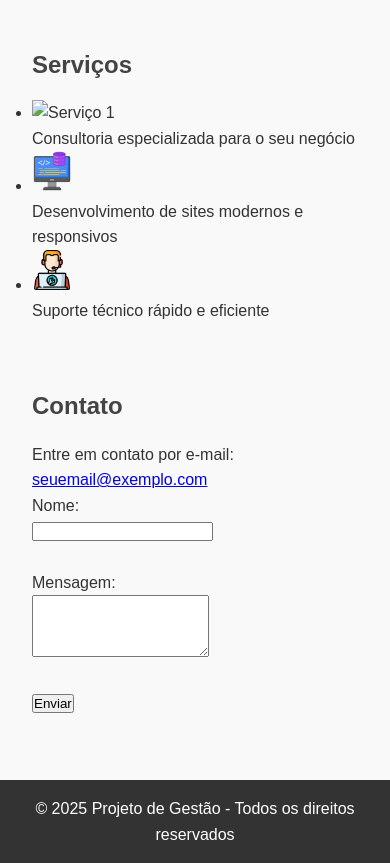
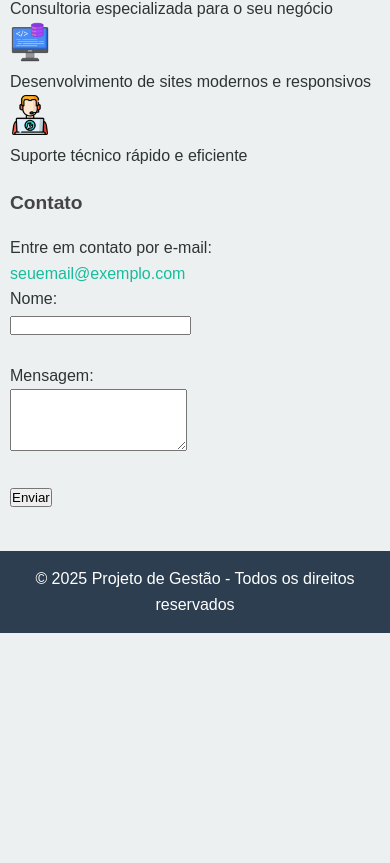
Before and after one commit to leandromeq-dot/landing-page-projeto, a plain HTML site: page index.html in a window 390 px wide. Shown: the part 527-1390 px from the top of the page. After the commit the page ends 1160 px from the top, so only its background shows below. Drawn offline with Linux system fonts and the light colour scheme.

Commit message:
style: ajusta CSS para responsividade e adiciona paleta de cores

```diff
--- a/style.css
+++ b/style.css
@@ -6,10 +6,10 @@
 }
 
 body {
-  font-family: Arial, sans-serif;
+font-family: Arial, sans-serif;
+  margin: 0;
+  padding: 0;
   line-height: 1.6;
-  color: #333;
-  background-color: #f9f9f9;
 }
 
 /* Header */
@@ -32,15 +32,28 @@ header nav a:hover {
 
 /* Seções */
 section {
-  padding: 2rem;
-  max-width: 900px;
-  margin: auto;
+  padding: 20px;
 }
 
 section h2 {
   margin-bottom: 1rem;
   color: #444;
 }
+img {
+  max-width: 100%;
+  height: auto;
+}
+/* Layout responsivo para celular */
+@media (max-width: 600px) {
+  h1, h2, h3 {
+    font-size: 1.2em;
+  }
+  p {
+    font-size: 1em;
+  }
+  section {
+    padding: 10px;
+  }
 
 /* Footer */
 footer {
@@ -50,3 +63,35 @@ footer {
   color: #fff;
   margin-top: 2rem;
 }
+
+:root {
+  --cor-principal: #2c3e50;
+  --cor-secundaria: #18bc9c;
+  --cor-fundo: #ecf0f1;
+  --cor-texto: #2d3436;
+}
+
+/* Aplicando as cores */
+body {
+  background-color: var(--cor-fundo);
+  color: var(--cor-texto);
+}
+
+header, footer {
+  background-color: var(--cor-principal);
+  color: white;
+  text-align: center;
+  padding: 15px;
+}
+
+h1, h2, h3 {
+  color: var(--cor-principal);
+}
+
+a {
+  color: var(--cor-secundaria);
+  text-decoration: none;
+}
+a:hover {
+  text-decoration: underline;
+}
```
